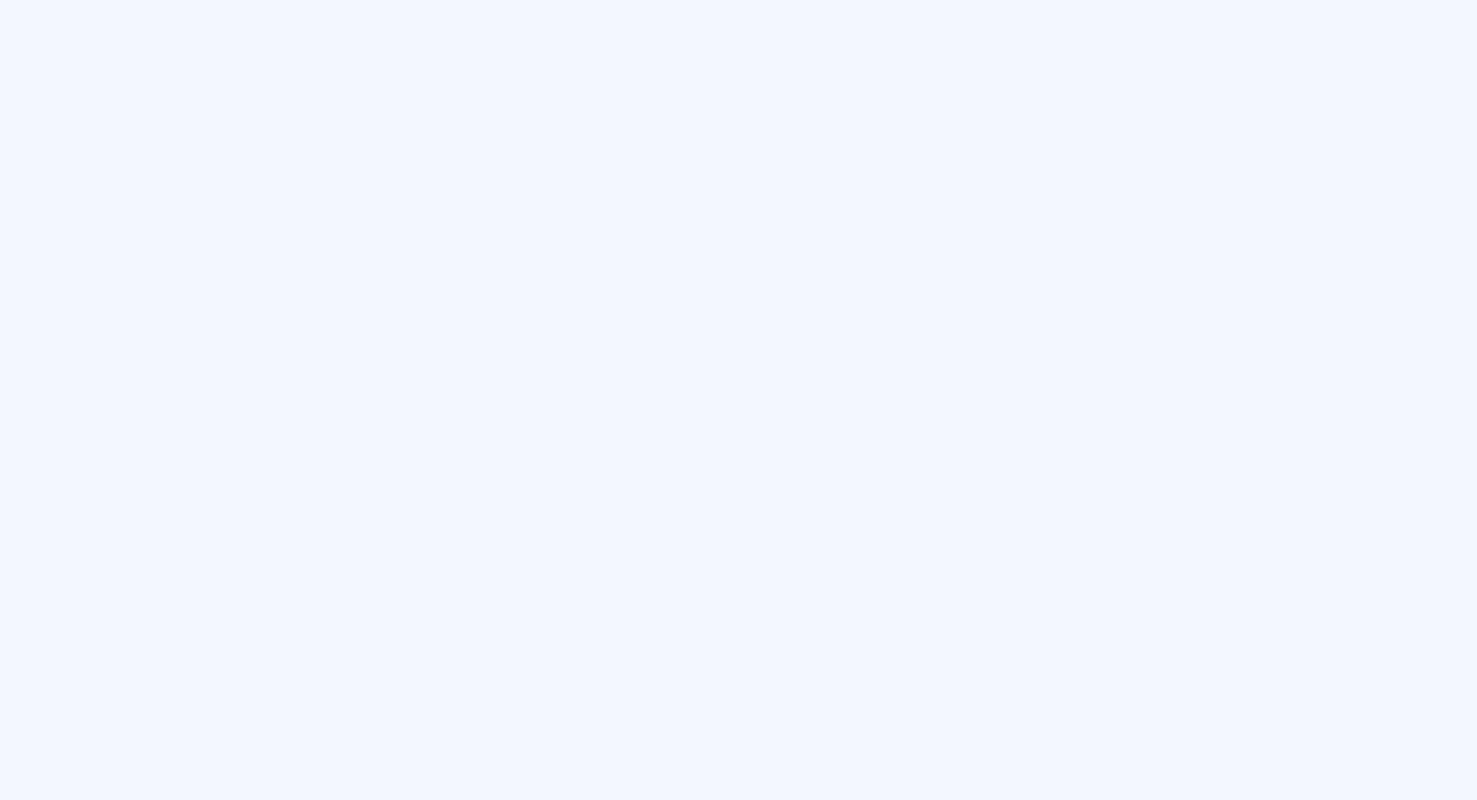
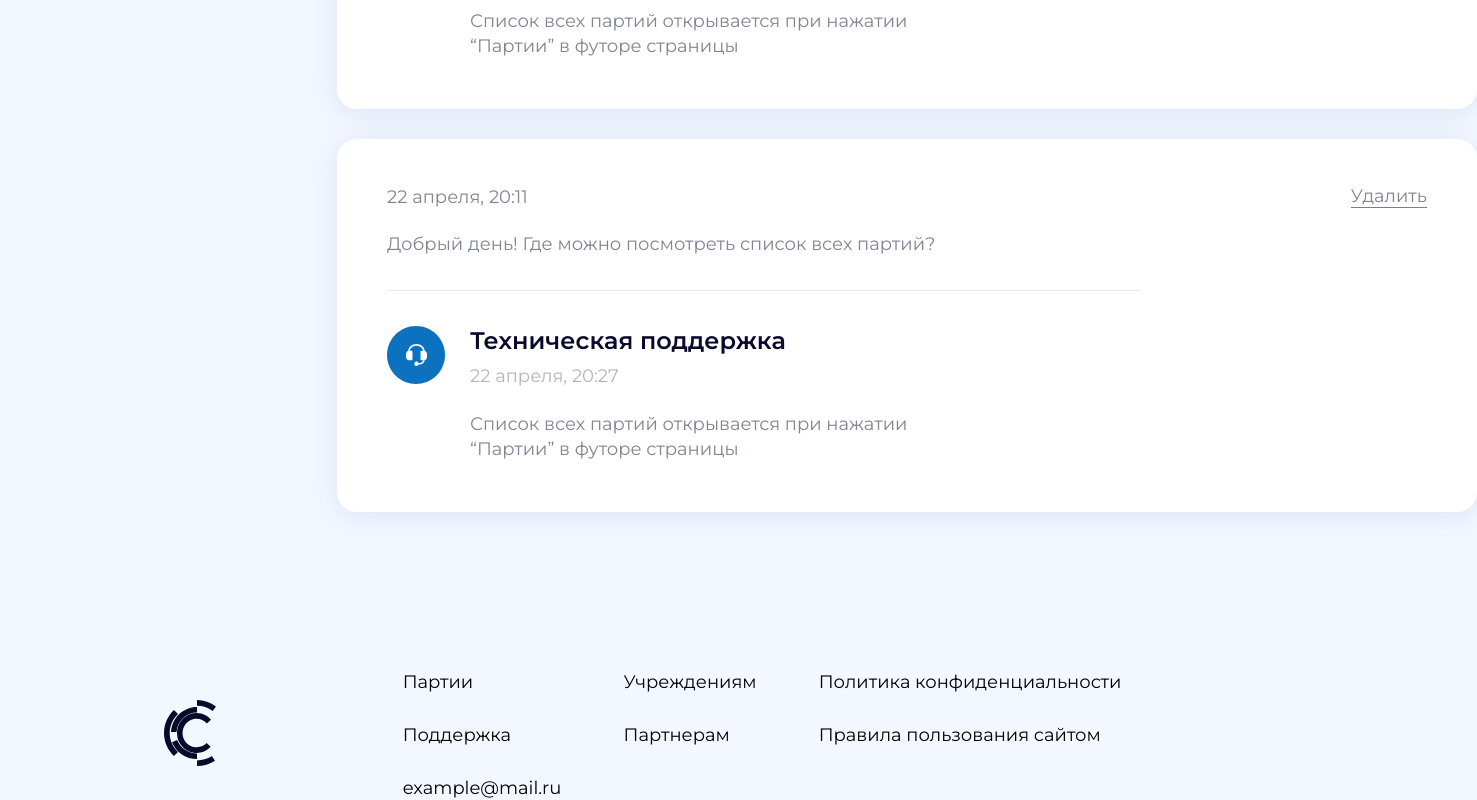
Before and after one commit to ASharksss/ProCountry-v2, a React (Create React App) app in the folder frontend/: page /support in a window 1280 px wide. Before the commit this address had no page. Shown: the part 1420-2220 px from the top of the page, 1477 px wide, since content can reach past the window. Before the commit the page ends 800 px from the top, so only its background shows below. Built offline with nearby package versions, Linux system fonts and the light colour scheme; a web font is replaced by a local one.

Commit message:
pages from left Sidebar

```diff
--- a/frontend/src/App.js
+++ b/frontend/src/App.js
@@ -8,6 +8,7 @@ import PartPage from "./pages/partPage/partPage";
 import PartPersonPage from "./pages/partPersonPage/PartPersonPage";
 import SubscriptionsPage from "./pages/subscriptionsPage/SubscriptionsPage";
 import MarkerPage from "./pages/markerPage/markerPage";
+import SupportPage from "./pages/SupportPage/SupportPage";
 
 
 function App() {
@@ -26,6 +27,7 @@ function App() {
             <Route path='/Subscriptions' element={<SubscriptionsPage/>}/>
             <Route path='/MarkerPage' element={<MarkerPage/>}/>
             <Route path='/MarkerPage' element={<MarkerPage/>}/>
+            <Route path='/support' element={<SupportPage/>}/>
 
           </Route>
         </Routes>
--- a/frontend/src/components/leftSidebar/leftSidebar.jsx
+++ b/frontend/src/components/leftSidebar/leftSidebar.jsx
@@ -44,10 +44,10 @@ export const LeftSidebar = () => {
             <img src={heart} alt="" className="sidebar_menu-icon"/>
             <p>Мне понравилось</p>
           </a>
-          <a href='frontend/src/components/leftSidebar/leftSidebar#' className='link sidebar_menu-item'>
+          <NavLink to='/support' className='link sidebar_menu-item'>
             <img src={support} alt="" className="sidebar_menu-icon"/>
             <p>Поддержка</p>
-          </a>
+          </NavLink>
         </div>
       </div>
     </div>
--- a/frontend/src/components/markerCard/markerCard.css
+++ b/frontend/src/components/markerCard/markerCard.css
@@ -3,6 +3,7 @@
     background-color: white;
     border-radius: 20px;
     margin-bottom: 30px;
+    box-shadow: 0px 4px 30px rgba(9, 75, 157, 0.1);
     padding: 46px 50px 50px 50px;
 }
 
--- /dev/null
+++ b/frontend/src/components/nothing/Nothing.jsx
@@ -0,0 +1,14 @@
+import React from 'react';
+import './nothing.css'
+
+const Nothing = () => {
+    return (
+        <div className='nothing'>
+            <p className='nothing_text'>
+                Пока ничего нет
+            </p>
+        </div>
+    );
+};
+
+export default Nothing;
--- /dev/null
+++ b/frontend/src/components/nothing/nothing.css
@@ -0,0 +1,12 @@
+.nothing{
+    font-size: 24px;
+    opacity: 0.5;
+
+}
+
+.nothing_text {
+    width: 206px;
+    margin-top: 130px;
+    margin-right: auto;
+    margin-left: auto;
+}
--- a/frontend/src/components/subscriptionCard/subscriptionCard.css
+++ b/frontend/src/components/subscriptionCard/subscriptionCard.css
@@ -4,6 +4,7 @@
     border-radius: 20px;
     margin-bottom: 30px;
     padding: 46px 46px 50px 46px;
+    box-shadow: 0px 4px 30px rgba(9, 75, 157, 0.1);
 }
 
 .subscriptionCard_leader_info {
--- /dev/null
+++ b/frontend/src/components/supportCard/supportCard.css
@@ -0,0 +1,71 @@
+.supportCard {
+    width: 1140px;
+    background-color: white;
+    border-radius: 20px;
+    padding: 46px 50px 50px 50px;
+    box-shadow: 0px 4px 30px rgba(9, 75, 157, 0.1);
+    margin-bottom: 30px;
+}
+
+.supportCard_date {
+    display: flex;
+    justify-content: space-between;
+    align-items: center;
+    margin-bottom: 25px;
+}
+
+.supportCard_date p {
+    font-size: 18px;
+    opacity: 0.5;
+}
+
+.supportCard_question-text {
+    opacity: 0.5;
+    font-size: 18px;
+}
+
+.supportCard_question-text::after {
+    display: block;
+    content: '';
+    width: 753px;
+    height: 1px;
+    background-color: #D8D8D8;
+    margin-top: 35px;
+}
+
+.supportCard_answer{
+    margin-top: 35px;
+}
+
+.supportCard_askBtn {
+    font-size: 18px;
+    color: #08092B;
+}
+
+.supportCard_answer {
+    display: flex;
+    align-items: flex-start;
+}
+
+.supportCard_answer-info {
+    margin-left: 25px;
+}
+
+.supportCard_answer-info_title {
+    font-size: 24px;
+    font-family: Montserrat-SemiBold;
+    margin-bottom: 10px;
+}
+
+.supportCard_answer-info_date {
+    opacity: 0.3;
+    font-size: 18px;
+    margin-bottom: 25px;
+}
+
+.supportCard_answer-info_text {
+    width: 525px;
+    font-size: 18px;
+    opacity: 0.5;
+    line-height: 139.2%;
+}
--- /dev/null
+++ b/frontend/src/components/supportCard/supportCard.jsx
@@ -0,0 +1,31 @@
+import React from 'react';
+import './supportCard.css'
+import support_avatar from '../../asserts/icons/support_avatar.svg'
+
+const SupportCard = () => {
+    return (
+        <div className='supportCard'>
+            <div className="supportCard_date">
+                <p>22 апреля, 20:11</p>
+               <p className='supportCard_askBtn partPerson_link solid'>Удалить</p>
+            </div>
+            <div className="supportCard_question">
+                <p className='supportCard_question-text'>Добрый день! Где можно посмотреть список всех партий?</p>
+            </div>
+            <div className="supportCard_answer">
+                <img src={support_avatar} alt=""/>
+                <div className="supportCard_answer-info">
+                    <h1 className='supportCard_answer-info_title'>Техническая поддержка</h1>
+                    <p className='supportCard_answer-info_date' >22 апреля, 20:27</p>
+                    <p className='supportCard_answer-info_text' >
+                        Список всех партий открывается при нажатии “Партии”
+                        в футоре страницы
+                    </p>
+                </div>
+            </div>
+        </div>
+
+    );
+};
+
+export default SupportCard;
--- a/frontend/src/pages/SupportPage/SupportPage.jsx
+++ b/frontend/src/pages/SupportPage/SupportPage.jsx
@@ -1,4 +1,6 @@
 import React from 'react';
+import './supportPage.css'
+import SupportCard from "../../components/supportCard/supportCard";
 
 
 const SupportPage = () => {
@@ -6,8 +8,17 @@ const SupportPage = () => {
         <div>
             <div className="supportPage">
                 <div className="supportPage_header">
-                    <h1>Поддержка</h1>
-                    <h2>Ожидание ответа от технической поддержки</h2>
+                    <div className="supportPage_header-top">
+                        <h1 className='supportPage_header-title'>Поддержка</h1>
+                        <button>Задать вопрос</button>
+                    </div>
+                    <div className="supportPage_header-bottom">
+                        <h2 className='supportPage_header-subtitle'>Ожидание ответа от технической поддержки</h2>
+                    </div>
+                    <SupportCard/>
+                    <SupportCard/>
+                    <SupportCard/>
+                    <SupportCard/>
                 </div>
             </div>
         </div>
--- /dev/null
+++ b/frontend/src/pages/SupportPage/supportPage.css
@@ -0,0 +1,24 @@
+.supportPage_header-title {
+    font-size: 58px;
+    color: #08092B;
+    margin-top: 150px;
+    font-family: Montserrat-Bold;
+    margin-bottom: 26px;
+}
+
+.supportPage_header-top {
+    display: flex;
+    justify-content: space-between;
+    align-items: center;
+}
+
+.supportPage_header-top button {
+    margin-top: 150px;
+}
+
+.supportPage_header-subtitle {
+    font-size: 24px;
+    opacity: 0.5;
+    margin-bottom: 74px;
+    font-weight: normal;
+}
--- a/frontend/src/pages/markerPage/markerPage.jsx
+++ b/frontend/src/pages/markerPage/markerPage.jsx
@@ -1,6 +1,7 @@
 import React from 'react';
 import './markerPage.css'
 import MarkerCard from "../../components/markerCard/markerCard";
+import Nothing from "../../components/nothing/Nothing";
 
 const MarkerPage = () => {
     return (
@@ -12,6 +13,9 @@ const MarkerPage = () => {
                 <MarkerCard/>
                 <MarkerCard/>
                 <MarkerCard/>
+
+
+                <Nothing/>
             </div>
         </div>
     );
--- a/frontend/src/pages/subscriptionsPage/SubscriptionsPage.jsx
+++ b/frontend/src/pages/subscriptionsPage/SubscriptionsPage.jsx
@@ -1,6 +1,7 @@
 import React from 'react';
 import './subscriptionsPage.css'
 import SubscriptionCard from "../../components/subscriptionCard/SubscriptionCard";
+import Nothing from "../../components/nothing/Nothing";
 
 const SubscriptionsPage = () => {
     return (
@@ -12,6 +13,8 @@ const SubscriptionsPage = () => {
                 <SubscriptionCard/>
                 <SubscriptionCard/>
                 <SubscriptionCard/>
+
+                <Nothing/>
             </div>
         </div>
     );
```
Also changed, not shown: frontend/src/asserts/icons/support_avatar.svg (added).
